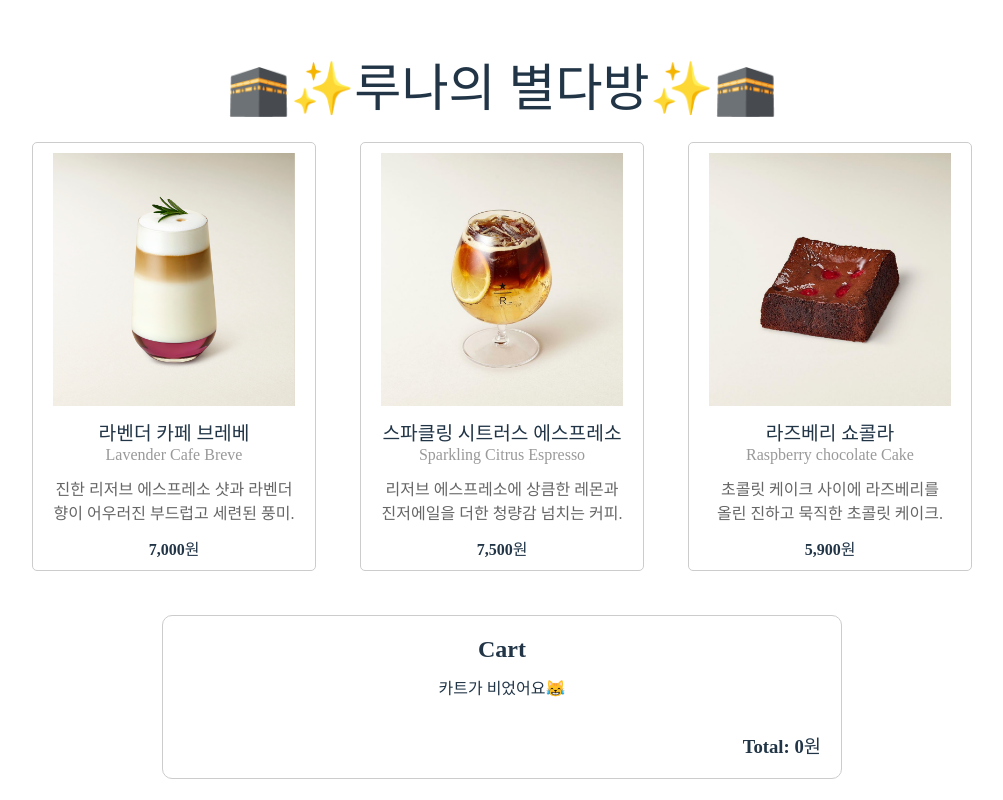
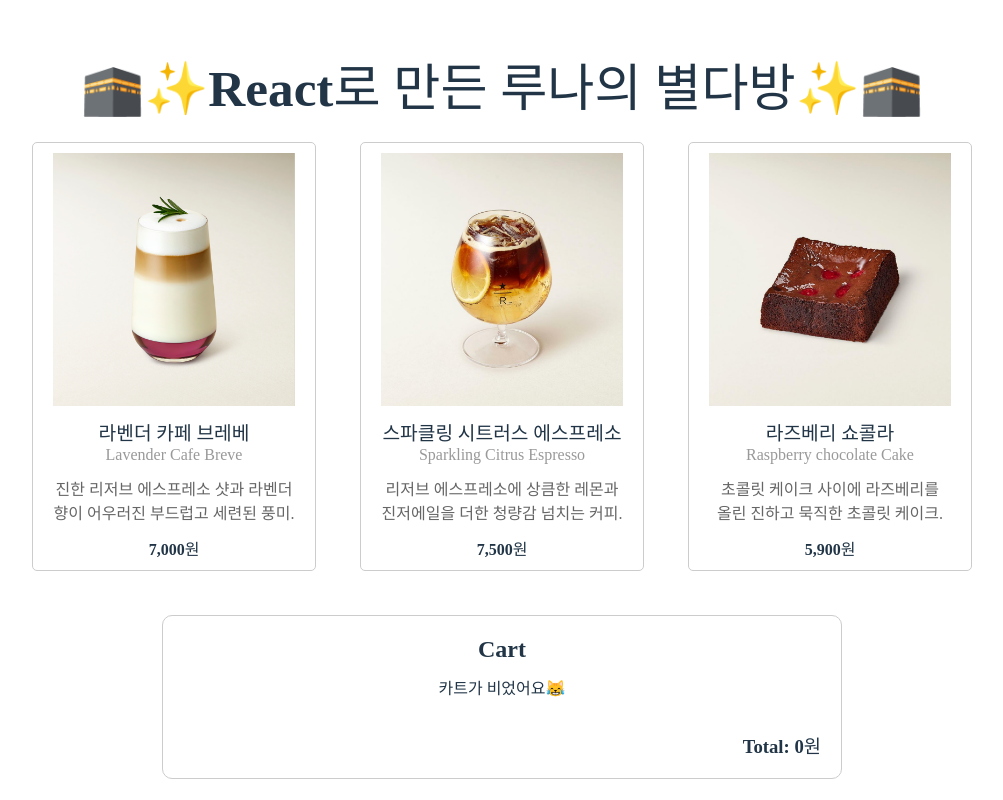
Before and after one commit to RunaUXLabs/kiosk_system, a React (Vite) app: page / in a window 1280 px wide. Shown: the whole page, without its empty margins (138-1141 px from the left). Built offline with nearby package versions, Linux system fonts and the light colour scheme; a web font is replaced by a local one.

Commit message:
타이틀 변경

```diff
--- a/src/App.jsx
+++ b/src/App.jsx
@@ -64,7 +64,7 @@ const App = () => {
 
   return (
     <div className={styles.app}>
-      <h1>🕋✨루나의 별다방✨🕋</h1>
+      <h1>🕋✨React로 만든 루나의 별다방✨🕋</h1>
       <Menu addToCart={addToCart} />
       <Cart cartItems={cartItems} setCartItems={setCartItems} updateItemCount={updateItemCount} />
     </div>
```
